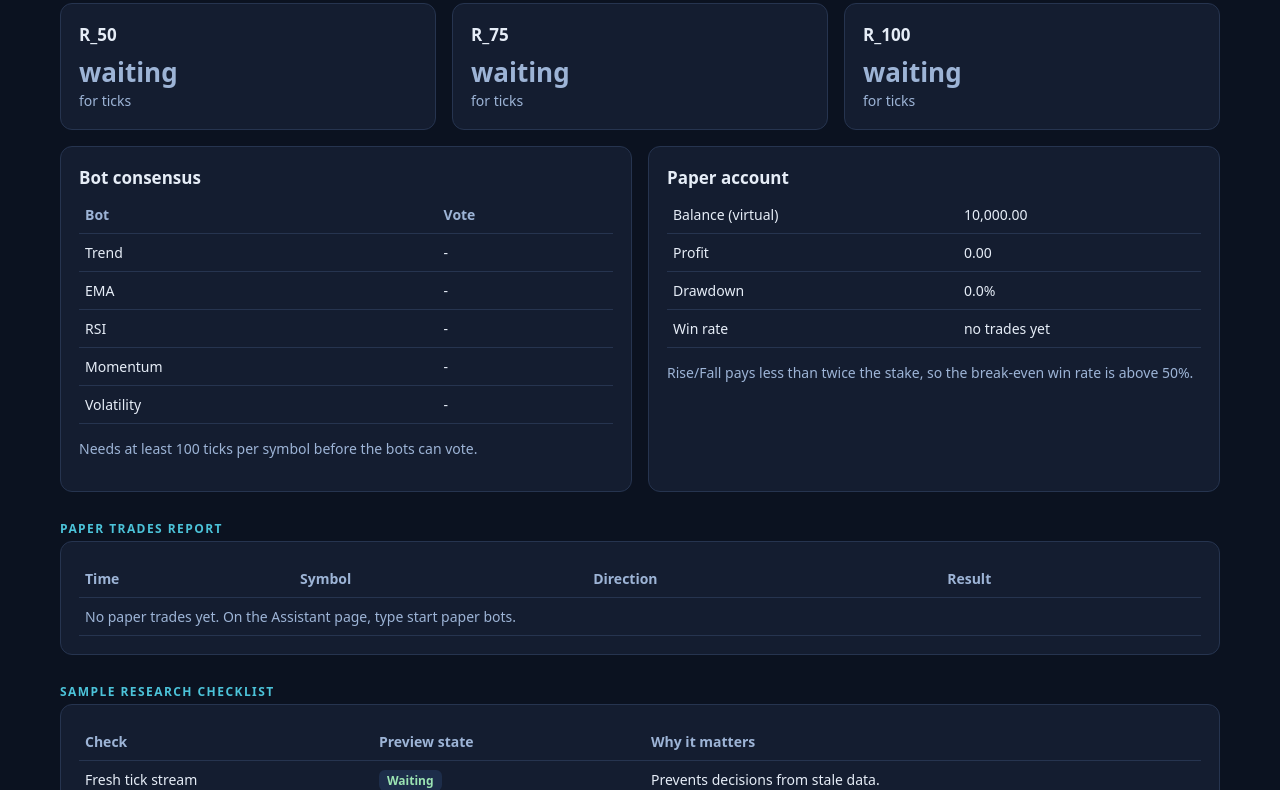
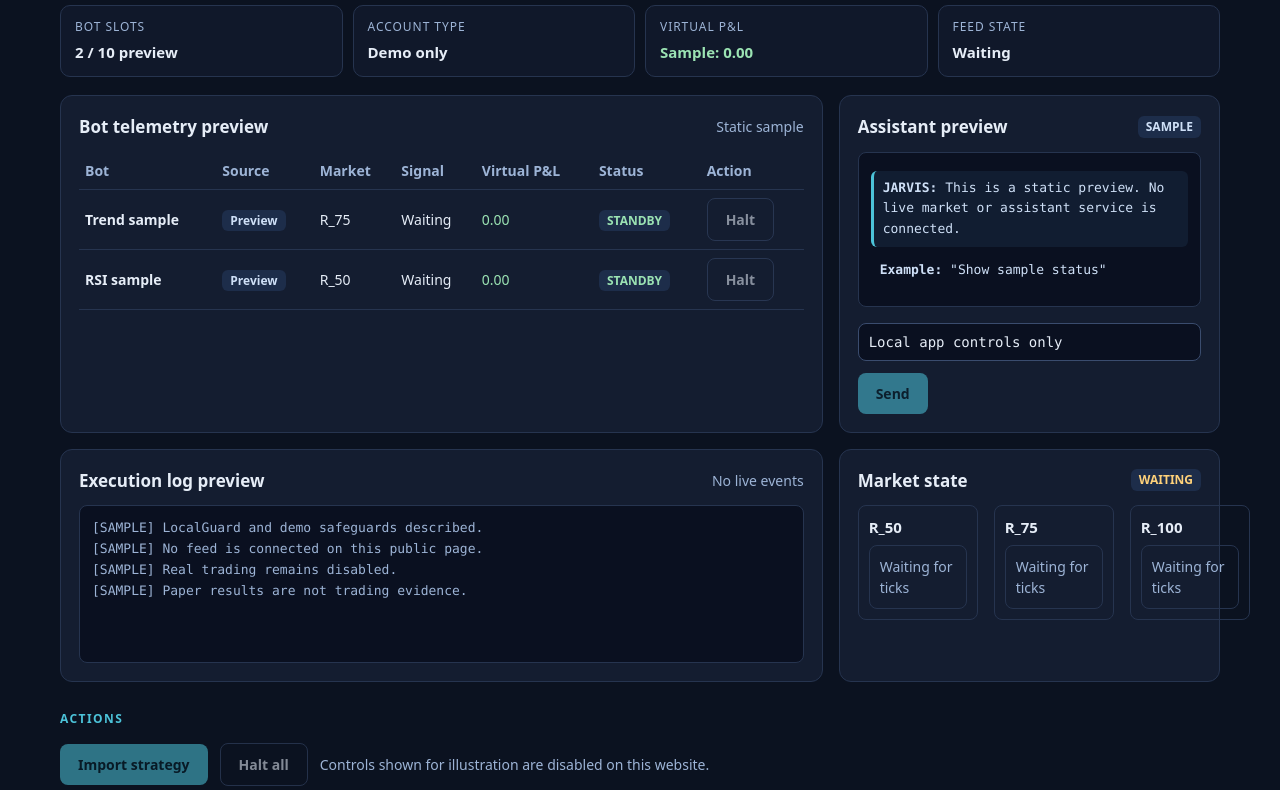
Before and after one commit to mwangicyrus686-boop/jarvis-website, a plain HTML site: page site/dashboard.html in a window 1280 px wide. Shown: the part 165-955 px from the top of the page. Drawn offline with Linux system fonts and the light colour scheme.

Commit message:
Redesign static dashboard preview
Co-authored-by: Copilot App <223556219+Copilot@users.noreply.github.com>

```diff
--- a/site/dashboard.html
+++ b/site/dashboard.html
@@ -10,8 +10,49 @@
 <body>
 <a class="skip" href="#main">Skip to content</a>
 <header class="nav"><a class="brand" href="index.html">JARVIS</a><nav class="nav" style="padding:0;border:0" aria-label="Pages"><a href="index.html">Home</a><a href="dashboard.html" aria-current="page">Dashboard</a><a href="strategy-lab.html">Strategy Lab</a><a href="bots.html">Bots</a><a href="builder.html">Builder</a><a href="methodology.html">Methodology</a><a href="safety.html">Safety</a></nav><span class="sp" style="flex:1"></span><span class="pill ok">Demo / paper only</span><span class="pill">Preview site</span></header>
-<main id="main" class="w"><div class="row" style="margin:0"><h1 style="font-size:32px">Dashboard</h1><span class="sample">Sample layout: a new install starts with no trades</span></div><div class="grid"><div class="card"><h3>R_50</h3><div class="m"><div class="big">waiting</div>for ticks</div></div><div class="card"><h3>R_75</h3><div class="m"><div class="big">waiting</div>for ticks</div></div><div class="card"><h3>R_100</h3><div class="m"><div class="big">waiting</div>for ticks</div></div></div><div class="grid"><div class="card"><h3>Bot consensus</h3><table><tr><th>Bot</th><th>Vote</th></tr><tr><td>Trend</td><td>-</td></tr><tr><td>EMA</td><td>-</td></tr><tr><td>RSI</td><td>-</td></tr><tr><td>Momentum</td><td>-</td></tr><tr><td>Volatility</td><td>-</td></tr></table><p class="m">Needs at least 100 ticks per symbol before the bots can vote.</p></div><div class="card"><h3>Paper account</h3><table><tr><td>Balance (virtual)</td><td>10,000.00</td></tr><tr><td>Profit</td><td>0.00</td></tr><tr><td>Drawdown</td><td>0.0%</td></tr><tr><td>Win rate</td><td>no trades yet</td></tr></table><p class="m">Rise/Fall pays less than twice the stake, so the break-even win rate is above 50%.</p></div></div><div class="k">Paper trades report</div><div class="card"><table><tr><th>Time</th><th>Symbol</th><th>Direction</th><th>Result</th></tr><tr><td colspan="4" class="m">No paper trades yet. On the Assistant page, type start paper bots.</td></tr></table></div>
-<div class="k">Sample research checklist</div><div class="card"><table><tr><th>Check</th><th>Preview state</th><th>Why it matters</th></tr><tr><td>Fresh tick stream</td><td><span class="tag g">Waiting</span></td><td>Prevents decisions from stale data.</td></tr><tr><td>Enough history</td><td><span class="tag a">100 ticks needed</span></td><td>Sets a minimum sample for bot votes.</td></tr><tr><td>Risk gate</td><td><span class="tag">Standby</span></td><td>Can block weak or unsafe conditions.</td></tr><tr><td>Paper account only</td><td><span class="tag g">Enabled</span></td><td>Keeps all shown activity virtual.</td></tr></table></div></main>
+<main id="main" class="w">
+<div class="row" style="margin:0"><h1 style="font-size:32px">Dashboard</h1><span class="sample">Sample layout - no live account or trading</span></div>
+<div class="dashboard-strip">
+<div class="metric"><span class="metric-label">Bot slots</span><strong>2 / 10 preview</strong></div>
+<div class="metric"><span class="metric-label">Account type</span><strong>Demo only</strong></div>
+<div class="metric"><span class="metric-label">Virtual P&amp;L</span><strong class="g">Sample: 0.00</strong></div>
+<div class="metric"><span class="metric-label">Feed state</span><strong>Waiting</strong></div>
+</div>
+<div class="dashboard-layout">
+<section class="card telemetry" aria-labelledby="telemetry-title">
+<div class="card-heading"><h2 id="telemetry-title">Bot telemetry preview</h2><span class="m">Static sample</span></div>
+<div class="table-scroll"><table>
+<tr><th>Bot</th><th>Source</th><th>Market</th><th>Signal</th><th>Virtual P&amp;L</th><th>Status</th><th>Action</th></tr>
+<tr><td><strong>Trend sample</strong></td><td><span class="tag">Preview</span></td><td>R_75</td><td>Waiting</td><td class="g">0.00</td><td><span class="tag g">STANDBY</span></td><td><button class="btn2" type="button" disabled title="Available in the local JARVIS app">Halt</button></td></tr>
+<tr><td><strong>RSI sample</strong></td><td><span class="tag">Preview</span></td><td>R_50</td><td>Waiting</td><td class="g">0.00</td><td><span class="tag g">STANDBY</span></td><td><button class="btn2" type="button" disabled title="Available in the local JARVIS app">Halt</button></td></tr>
+</table></div>
+</section>
+<aside class="card assistant" aria-labelledby="assistant-title">
+<div class="card-heading"><h2 id="assistant-title">Assistant preview</h2><span class="tag">SAMPLE</span></div>
+<div class="console">
+<p class="msg bot"><b>JARVIS:</b> This is a static preview. No live market or assistant service is connected.</p>
+<p class="msg"><b>Example:</b> "Show sample status"</p>
+</div>
+<div class="row"><input readonly aria-label="Assistant query example" value="Local app controls only"><button class="btn" type="button" disabled title="Available in the local JARVIS app">Send</button></div>
+</aside>
+</div>
+<div class="dashboard-layout">
+<section class="card" aria-labelledby="logs-title">
+<div class="card-heading"><h2 id="logs-title">Execution log preview</h2><span class="m">No live events</span></div>
+<div class="console log"><div>[SAMPLE] LocalGuard and demo safeguards described.</div><div>[SAMPLE] No feed is connected on this public page.</div><div>[SAMPLE] Real trading remains disabled.</div><div>[SAMPLE] Paper results are not trading evidence.</div></div>
+</section>
+<section class="card" aria-labelledby="research-title">
+<div class="card-heading"><h2 id="research-title">Market state</h2><span class="tag a">WAITING</span></div>
+<div class="grid markets">
+<div><h3>R_50</h3><div class="m">Waiting for ticks</div></div>
+<div><h3>R_75</h3><div class="m">Waiting for ticks</div></div>
+<div><h3>R_100</h3><div class="m">Waiting for ticks</div></div>
+</div>
+</section>
+</div>
+<div class="k">Actions</div>
+<div class="row"><button class="btn" type="button" disabled title="Available in the local JARVIS app">Import strategy</button><button class="btn2" type="button" disabled title="Available in the local JARVIS app">Halt all</button><span class="m">Controls shown for illustration are disabled on this website.</span></div>
+</main>
 <footer>Preview of the JARVIS project: sample data, demo accounts and paper trading only. Not financial advice. The indices JARVIS studies behave like random walks, so paper results do not show a trading edge.</footer>
 </body>
 </html>
--- a/site/styles.css
+++ b/site/styles.css
@@ -34,3 +34,20 @@ details[open]{border-color:#4cc3d9}
 .steps{list-style:none;padding:0;counter-reset:step}
 .steps li{counter-increment:step;background:#141d30;border:1px solid #26344f;border-radius:10px;padding:14px 14px 14px 48px;margin-top:10px;position:relative}
 .steps li::before{content:counter(step);position:absolute;left:14px;top:14px;width:24px;height:24px;border-radius:50%;display:grid;place-items:center;background:#4cc3d9;color:#06222b;font-weight:800}
+.dashboard-strip{display:grid;grid-template-columns:repeat(auto-fit,minmax(180px,1fr));gap:10px;margin:18px 0}
+.metric{background:#10182a;border:1px solid #26344f;border-radius:10px;padding:12px 14px}
+.metric-label{display:block;color:#9db4d6;font-size:12px;text-transform:uppercase;letter-spacing:.08em;margin-bottom:4px}
+.metric strong{font-size:15px}
+.dashboard-layout{display:grid;grid-template-columns:minmax(0,2fr) minmax(260px,1fr);gap:16px;margin-top:16px}
+.card-heading{display:flex;align-items:center;justify-content:space-between;gap:12px;margin-bottom:12px}
+.card-heading h2{font-size:17px}
+.table-scroll{overflow-x:auto}
+.console{background:#0a1020;border:1px solid #26344f;border-radius:8px;padding:12px;min-height:128px;font:13px/1.6 ui-monospace,Consolas,monospace;color:#9db4d6}
+.console.log{min-height:132px}
+.msg{padding:7px 9px;margin:6px 0;border-radius:6px;color:#cfe0f7}
+.msg.bot{border-left:3px solid #4cc3d9;background:#111d31}
+.assistant .row input{min-width:0}
+.markets{grid-template-columns:repeat(3,minmax(120px,1fr));margin:0}
+.markets div{border:1px solid #26344f;border-radius:8px;padding:10px}
+.markets h3{font-size:15px}
+@media (max-width:800px){.dashboard-layout{grid-template-columns:1fr}.markets{grid-template-columns:1fr}}
```
